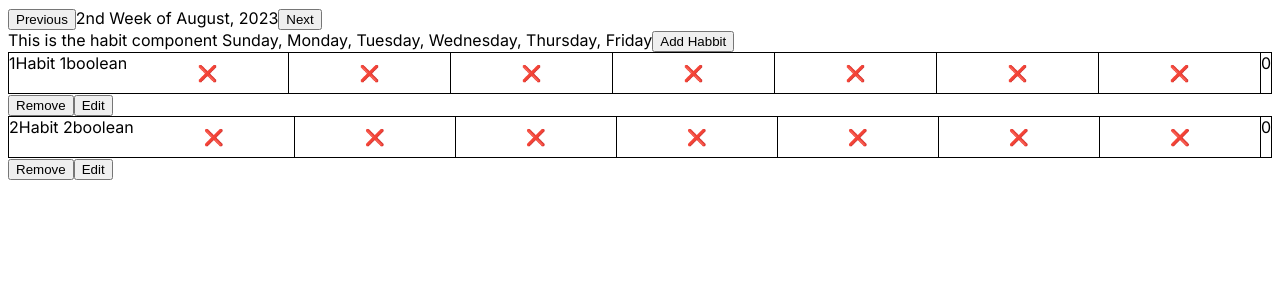
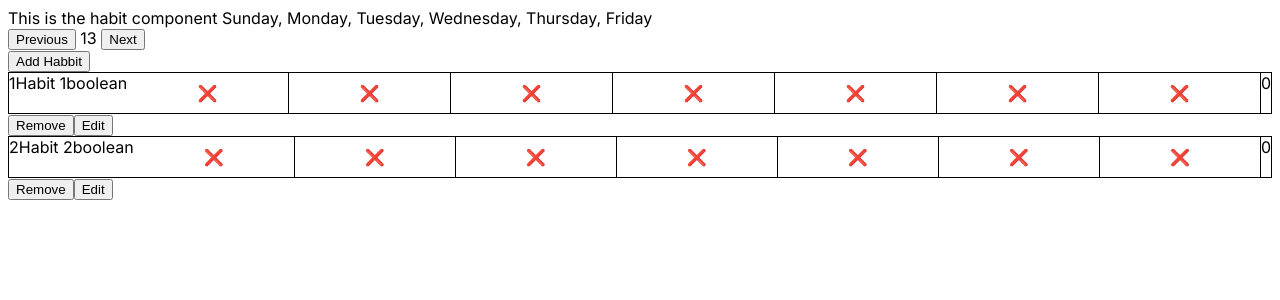
Before and after one commit to JustinMeimar/habits, a Next.js app in the folder app/: page / in a window 1280 px wide. Shown: the top 300 px of the page. Built offline with nearby package versions, Linux system fonts and the light colour scheme.

Commit message:
week picker refactor

```diff
--- a/app/src/app/components/HabitRow.tsx
+++ b/app/src/app/components/HabitRow.tsx
@@ -1,22 +1,50 @@
 import React, { useState, useEffect } from 'react';
 import HabitAtom from "./HabitAtom";
 import { HabitDesc } from "./HabitsContainer";
+import { exec } from 'child_process';
 
 type HabitRowProps = {
     habit: HabitDesc;
+    startDate: Date
 };
 
-const HabitRow: React.FC<HabitRowProps> = ({ habit }) => {
+const HabitRow: React.FC<HabitRowProps> = ({ habit, startDate}) => {
 
     const numDailyHabits: number = 7;
-    const [habitsChecked, setHabitsChecked] = useState(Array(numDailyHabits).fill(false));
+    const [habitsChecked, setHabitsChecked] = useState<boolean[]>(Array(numDailyHabits).fill(false));
+
+    useEffect(() => {
+        syncRowData();
+        return () => {
+
+        };
+    }, [habitsChecked]);
+
+    async function syncRowData() {
+
+        try {
+            console.log("called by useEffect");
+            console.log(habit);
+            console.log(startDate);
+            // const response = await fetch(`http://127.0.0.1:5000/get-habits?
+            //     habitId=${habit.id}
+            //     startDate=${startDate}
+            // `);
+            // const rowData = await response.json();
+            // console.log(rowData);
+        } catch {
+            console.log("error");
+        }
+    }
+
+    const postRowData = () => {}
 
     const getWeekCount = (): number => {
         return habitsChecked.filter(checked => checked).length;
     };
 
     const handleHabitToggle = (index: number) => {
-        // invert the state of the habit at index
+        /* invert the state of the habit at index */
         setHabitsChecked(prevState => {
             const newState = [...prevState];
             newState[index] = !newState[index];
--- a/app/src/app/components/HabitsContainer.tsx
+++ b/app/src/app/components/HabitsContainer.tsx
@@ -1,9 +1,10 @@
 "use client"
 
 import React, { useState, useEffect } from 'react';
-import WeekSlider, { WeekTy, getCurWeek } from './WeekSlider';
 import HabitRow from './HabitRow';
 import HabitModal from './HabitModal';
+import WeekPicker from './WeekPicker';
+import { start } from 'repl';
 
 export enum HabitType {
     Boolean = "boolean",
@@ -11,11 +12,11 @@ export enum HabitType {
     Quantiative = "quantiative"
 }
 
-export type HabitDescExt = {
-    id: number,
-    name: string,
-    type: HabitType,
-    data: any
+export type HabitRowDesc = {
+    habitId: number,
+    habitName: string,
+    startDate: Date
+    habitType: HabitType
 }
 
 export type HabitDesc = {
@@ -24,26 +25,31 @@ export type HabitDesc = {
     type: HabitType,
 }
 
+const initializeStartDate = () : Date => {
+    const currentDate = new Date();
+    const dayOfWeek = currentDate.getDay();
+    currentDate.setDate(currentDate.getDate() - dayOfWeek);
+    currentDate.setHours(0, 0, 0, 0);
+    return currentDate;
+}
+
 const HabitsContainer: React.FC = () => {
 
-    const [curWeek, setCurWeek] = useState<WeekTy>(getCurWeek(new Date()));
+
+    const [startDate, setStartDate] = useState<Date>(initializeStartDate());
+
     const [modalIsOpen, setModalIsOpen] = useState<boolean>(false);
     const [newHabitName, setNewHabitName] = useState<string>("");
-    const [newHabitType, setNewHabitType] = useState<HabitType>();
+    const [newHabitType, setNewHabitType] = useState<HabitType>(HabitType.Boolean);
+    const [editMode, setEditMode] = useState<boolean>(false);
+    const [editHabitId, setEditHabitId] = useState<number>(-1);
     const [habits, setHabits] = useState<HabitDesc[]>([
         { id: 1, name: "Habit 1", type: HabitType.Boolean },
         { id: 2, name: "Habit 2", type: HabitType.Boolean },
     ]);
-    const [editMode, setEditMode] = useState<boolean>(false);
-    const [editHabitId, setEditHabitId] = useState<number>(-1);
 
     const deleteHabit = (id: number) => {
-        console.log("detel habbit");
-        console.log(habits, id)
-        setHabits(
-            habits.filter(habitDesc => { return habitDesc.id != id})
-        );
-        console.log(habits)
+        setHabits(habits.filter(habitDesc => { return habitDesc.id != id }));
     }
 
     const editHabit = (id: number) => {
@@ -63,7 +69,7 @@ const HabitsContainer: React.FC = () => {
 
     const onFormTypeChange = (habitType: HabitType) => setNewHabitType(habitType);
 
-    const onFormSubmit = (type : boolean) => {
+    const onFormSubmit = () => {
         const newHabit: HabitDesc = {
             id: 0,
             name: newHabitName,
@@ -94,10 +100,11 @@ const HabitsContainer: React.FC = () => {
 
     return (
         <div>
-            {<WeekSlider curWeek={curWeek} setCurWeek={setCurWeek}/>}
             This is the habit component
 
             Sunday, Monday, Tuesday, Wednesday, Thursday, Friday
+            {<WeekPicker startDate={startDate} setStartDate={setStartDate}/>}
+
             <button onClick={() => setModalIsOpen(true)}> Add Habbit </button>
 
             <HabitModal
@@ -110,15 +117,13 @@ const HabitsContainer: React.FC = () => {
                 onFormSubmit={onFormSubmit}
                 onFormRequestClose={onFormRequestClose}
             />
-
             {habits.map(habit => (
                 <div>
-                    <HabitRow habit={habit} />
+                    <HabitRow habit={habit} startDate={startDate}/>
                     <button onClick={() => deleteHabit(habit.id)}> Remove </button>
                     <button onClick={() => editHabit(habit.id)}> Edit </button>
                 </div>
             ))}
-
         </div>
     );
 }
--- /dev/null
+++ b/app/src/app/components/WeekPicker.tsx
@@ -0,0 +1,31 @@
+import React, { useState, useEffect } from 'react';
+
+export type WeekPickerProps = {
+    startDate: Date,
+    setStartDate: React.Dispatch<React.SetStateAction<Date>>;
+}
+
+const WeekPicker: React.FC<WeekPickerProps> = ({startDate, setStartDate}) => {
+
+    const incrementWeek = () => {
+        const nextStartDate = new Date(startDate);
+        nextStartDate.setDate(nextStartDate.getDate() + 7);
+        setStartDate(nextStartDate);
+    }
+
+    const decrementWeek = () => {
+        const nextStartDate = new Date(startDate);
+        nextStartDate.setDate(nextStartDate.getDate() - 7);
+        setStartDate(nextStartDate);
+    }
+
+    return (
+        <div>
+            <button onClick={decrementWeek} >Previous</button>
+            <span> {startDate.getDate()} </span>
+            <button onClick={incrementWeek} >Next</button>
+        </div>
+    );
+}
+
+export default WeekPicker;
```
Also changed, not shown: 1 other file (tests, documents, lock files or other folders).
